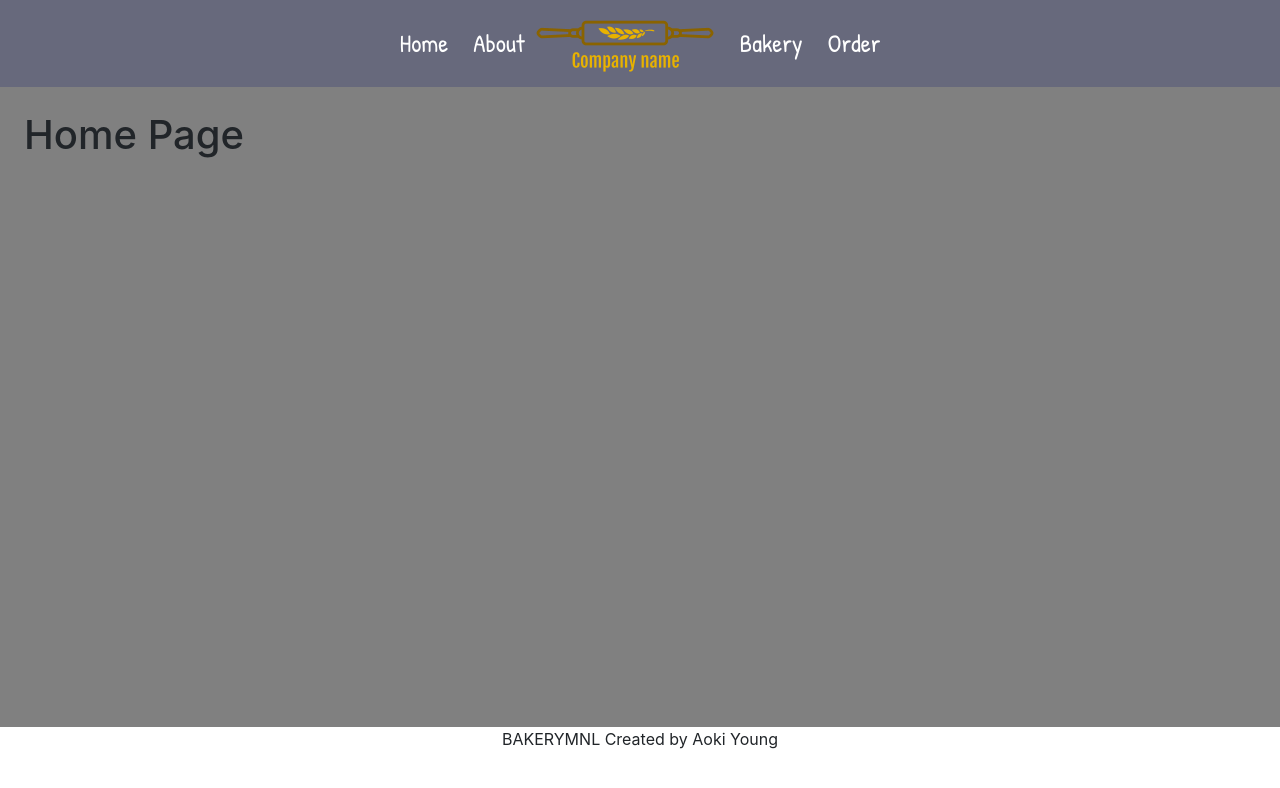
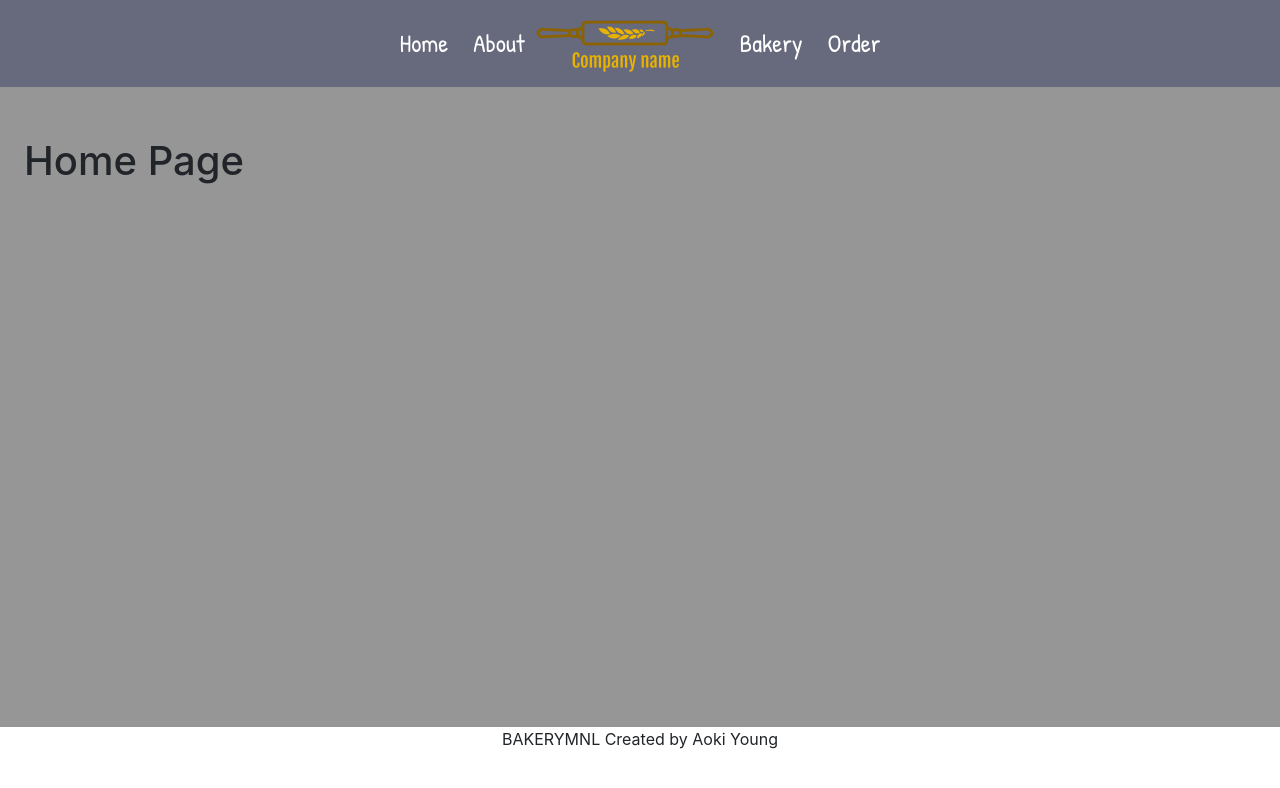
Before and after one commit to michikogo/BakeryMNL, a React (Create React App) app: page / in a window 1280 px wide. Shown: the top 788 px of the page. Built offline with nearby package versions, Linux system fonts and the light colour scheme.

Commit message:
add padding

```diff
--- a/src/App.js
+++ b/src/App.js
@@ -15,7 +15,14 @@ function App() {
   return (
     <Router>
       <HeaderMenu />
-      <div style={{ padding: 24, minHeight: "80vh", backgroundColor: "grey" }}>
+      <div
+        style={{
+          padding: 24,
+          paddingTop: 50,
+          minHeight: "80vh",
+          backgroundColor: "#969696",
+        }}
+      >
         <Switch>
           <Route exact path="/">
             <Home />
```
